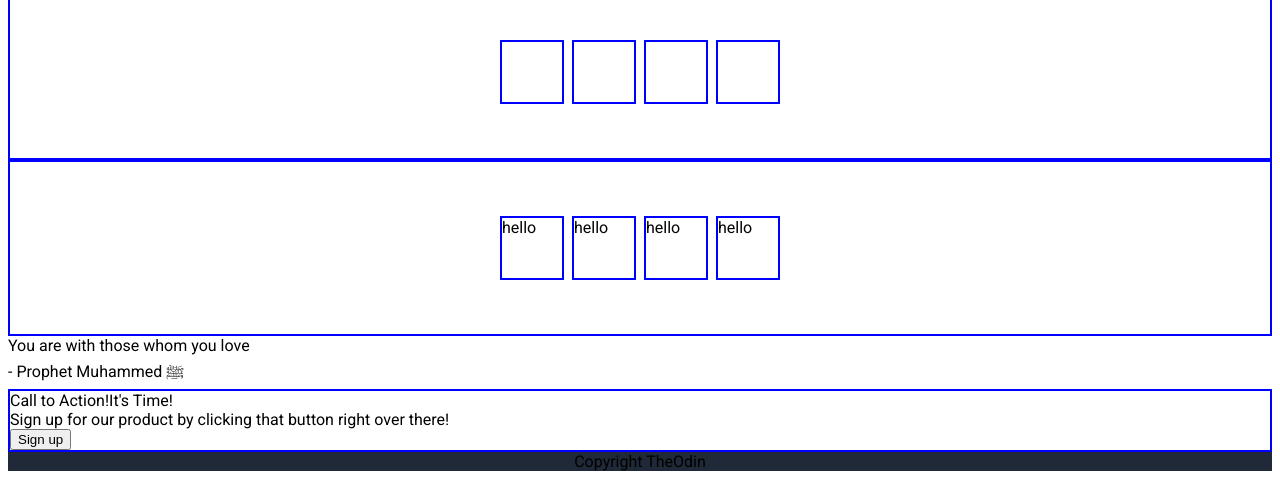
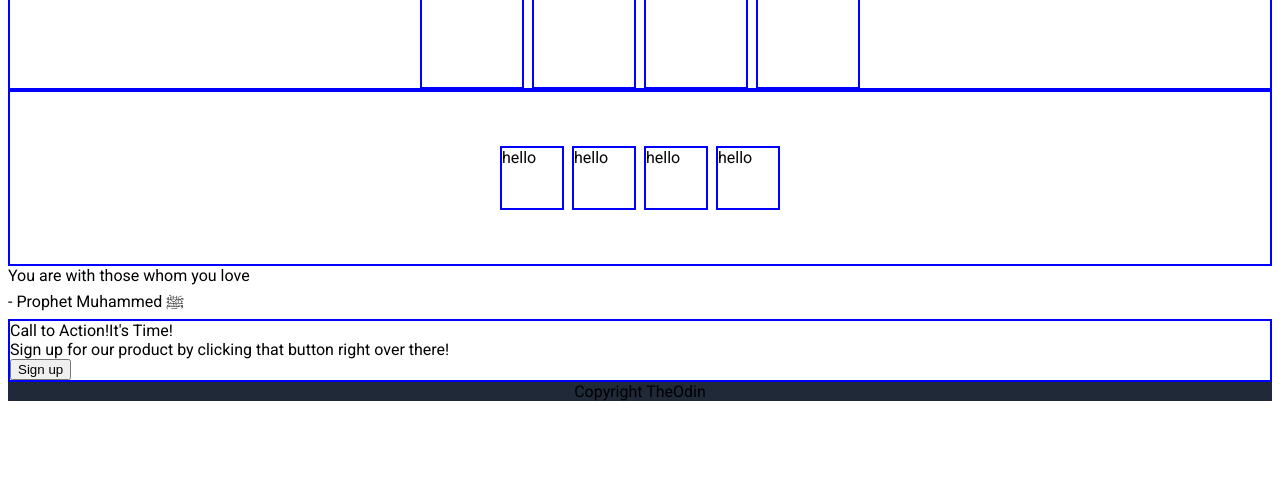
Before and after one commit to NverGP/Landing-Page, a plain HTML site: page index.html in a window 1280 px wide. Shown: the part 469-948 px from the top of the page. After the commit the page ends 878 px from the top, so only its background shows below. Drawn offline with Linux system fonts and the light colour scheme.

Commit message:
Adjust blocks to subheading

```diff
--- a/styles.css
+++ b/styles.css
@@ -67,7 +67,7 @@ body {
 }
 
 .blue-blocks{
-  height: 140px;
+  height: 70px;
   padding: 16px;
   display: flex;
   align-items: center;
@@ -78,8 +78,8 @@ body {
 
 .block{
     border: 2px solid blue;
-    width: 60px;
-  height: 60px;
+    width: 100px;
+  height: 100px;
 
 }
 
```
